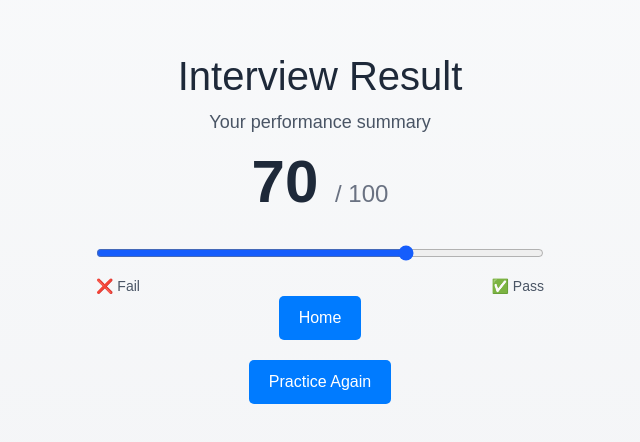
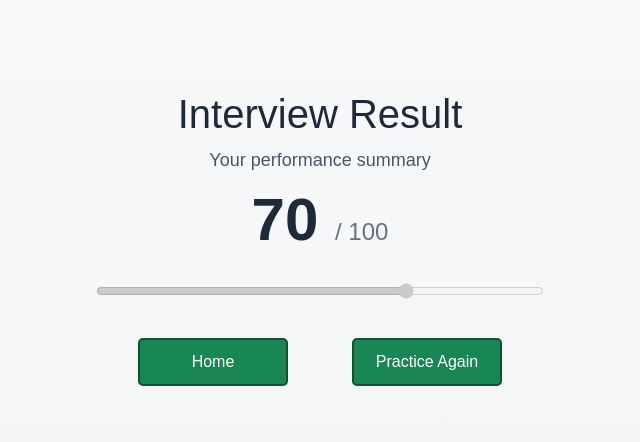
Before and after one commit to jktakeshi/Toky, a Next.js app: page /result in a window 1280 px wide. Shown: the part 162-604 px from the top of the page, without its empty margins (320-960 px from the left). Built offline with nearby package versions, Linux system fonts and the light colour scheme.

Commit message:
result page ui

```diff
--- a/src/app/result/page.module.css
+++ b/src/app/result/page.module.css
@@ -1,10 +1,12 @@
 .button {
   padding: 10px 20px;
-  margin-bottom: 20px;
-  background-color: #007bff;
+  background-color: #198754;
   color: white;
-  border: none;
+  border: 2px solid #0F5132;
   border-radius: 5px;
   font-size: 1rem;
   cursor: pointer;
+  margin: 0 32px; /* Adds margin on the left and right */
+  width: 150px; /* Adjust as needed */
+  flex-grow: 1;
 }
--- a/src/app/result/page.tsx
+++ b/src/app/result/page.tsx
@@ -2,6 +2,7 @@
 
 import React, { useState } from "react";
 import { useRouter } from "next/navigation";
+import { Container, Row, Col, Form, Button } from 'react-bootstrap';
 import styles from './page.module.css';
 
 export default function ResultsPage() {
@@ -28,15 +29,12 @@ export default function ResultsPage() {
           min="0"
           max="100"
           value={score}
-          onChange={(e) => setScore(Number(e.target.value))}
-          className="w-full accent-blue-600 cursor-pointer"
+          className="w-full accent-blue-600"
+          disabled
         />
-        <div className="flex justify-between text-sm text-gray-600 dark:text-gray-400 mt-2">
-          <span>❌ Fail</span>
-          <span>✅ Pass</span>
-        </div>
       </div>
 
+      <div className="flex justify-center space-x-4 mt-8">
         <button
               onClick={() => router.push("/")}
               className={styles.button}>
@@ -48,5 +46,6 @@ export default function ResultsPage() {
               Practice Again
         </button>
       </div>
+    </div>
   );
 }
```
Also changed, not shown: src/app/style.css (+3 -7 lines). Lines whose indentation alone changed are shown as unchanged.
